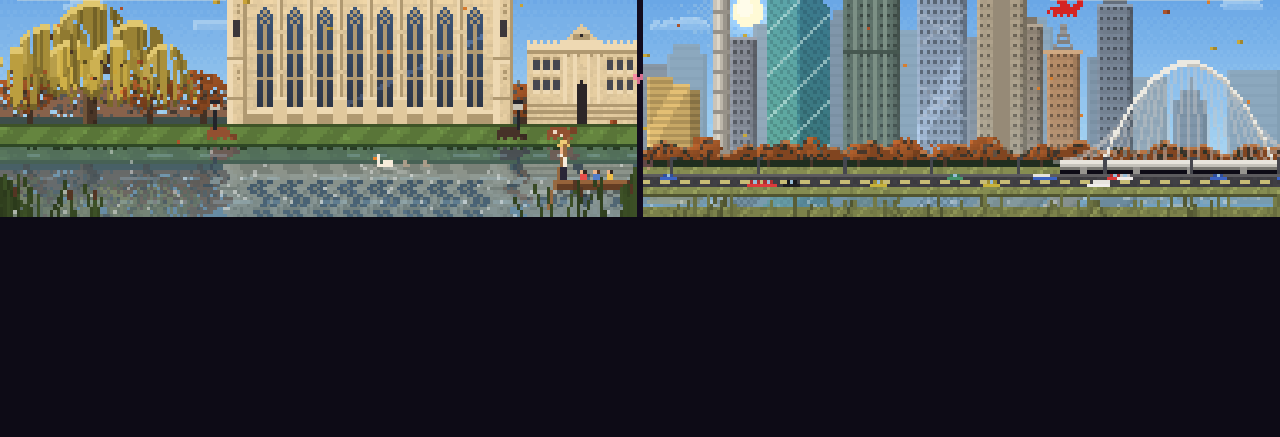
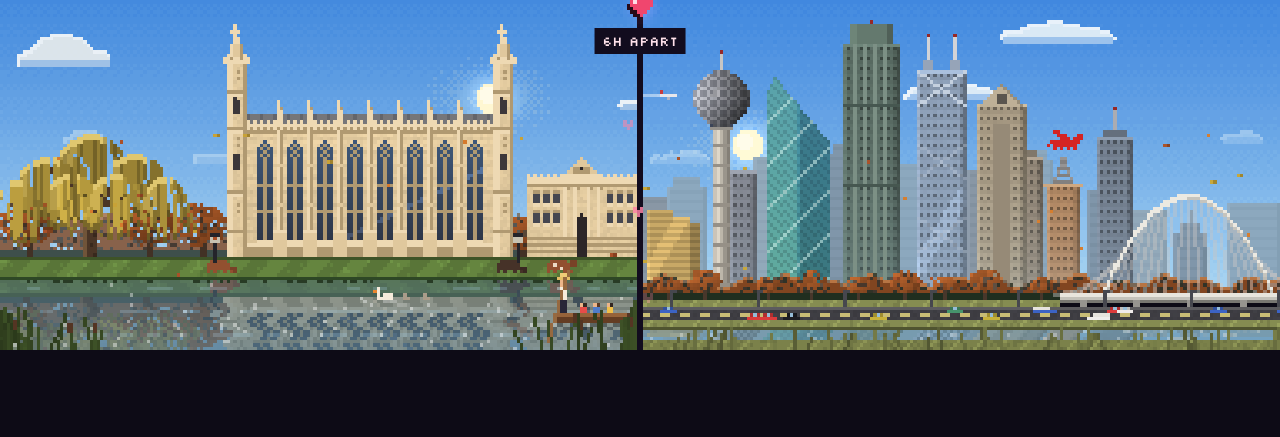
Before and after one commit to jpavilapaez/banner, a website built with Vite: page index.html in a window 1280 px wide. Shown: the part 363-800 px from the top of the page. Built offline with nearby package versions, Linux system fonts and the light colour scheme.

Commit message:
Fill taller embeds with extra sky instead of black bars
Co-Authored-By: Claude Fable 5.2 <noreply@anthropic.com>

```diff
--- a/src/main.ts
+++ b/src/main.ts
@@ -1,13 +1,31 @@
 import './style.css';
 import { left, right, type Place } from './config';
-import { Pixels } from './pixels';
+import { Pixels, hash } from './pixels';
 import { H, W, render } from './scene';
 import { skyState } from './sky';
 import { seasonFor } from './season';
 
 const canvas = document.getElementById('scene') as HTMLCanvasElement;
+const banner = document.getElementById('banner')!;
 canvas.width = W;
-canvas.height = H;
+
+// The art is a 384x108 strip. If the embed is taller than that, grow extra sky above it
+// (up to MAX_EXTRA rows) so the banner fills the frame instead of leaving black bars.
+const MAX_EXTRA = 80;
+let extra = -1;
+function fit() {
+  const want = Math.round((W * innerHeight) / Math.max(1, innerWidth)) - H;
+  const next = Math.max(0, Math.min(MAX_EXTRA, want));
+  if (next === extra) return;
+  extra = next;
+  const total = H + extra;
+  canvas.height = total;
+  banner.style.aspectRatio = `${W} / ${total}`;
+  banner.style.width = `min(100vw, calc(100vh * ${W} / ${total}))`;
+  document.getElementById('apart')!.style.top = `${((extra + 11.3) / total) * 100}%`;
+}
+fit();
+addEventListener('resize', fit);
 const ctx = canvas.getContext('2d')!;
 const pixels = new Pixels(W, H);
 const image = new ImageData(pixels.data, W, H);
@@ -91,7 +109,24 @@ function frame(ms: number) {
   const ds = seasonFor(date, 'dallas', right.timeZone, seasonOverride);
   if (query.has('fireworks')) cs.fireworks = ds.fireworks = true;
   render(pixels, skyState(date, left.lat, left.lon), skyState(date, right.lat, right.lon), cs, ds, t);
-  ctx.putImageData(image, 0, 0);
+  ctx.putImageData(image, 0, extra);
+  if (extra > 0) {
+    // Continue each city's sky upwards, with a few stars after dark.
+    [[0, 2, left], [W / 2, W - 3, right]].forEach(([x0, sample, place], side) => {
+      const i = (sample as number) * 4;
+      ctx.fillStyle = `rgb(${pixels.data[i]},${pixels.data[i + 1]},${pixels.data[i + 2]})`;
+      ctx.fillRect(x0 as number, 0, W / 2, extra);
+      const pl = place as Place;
+      const night = Math.max(0, Math.min(1, (-skyState(date, pl.lat, pl.lon).elevation - 2) / 8));
+      for (let k = 0; night > 0 && k < extra; k++) {
+        const tw = 0.55 + 0.45 * Math.sin(t * (1 + hash(k, 3)) * 2 + k);
+        ctx.fillStyle = `rgba(255,250,230,${night * tw * 0.8})`;
+        ctx.fillRect((x0 as number) + Math.floor(hash(k, side, 500) * (W / 2)), Math.floor(hash(k, side, 501) * extra), 1, 1);
+      }
+    });
+    ctx.fillStyle = 'rgb(18,12,30)';
+    ctx.fillRect(W / 2 - 1, 0, 2, extra);
+  }
 
   updateClock(leftEl, left, date, cs.name);
   updateClock(rightEl, right, date, ds.name);
--- a/src/style.css
+++ b/src/style.css
@@ -24,7 +24,7 @@ body {
 }
 .clock {
   position: absolute;
-  top: 2.8%;
+  top: 0.8cqw;
   padding: 0.5cqw 0.9cqw 0.6cqw;
   background: rgb(12 10 24 / 0.62);
   color: #fdf3d8;
```
